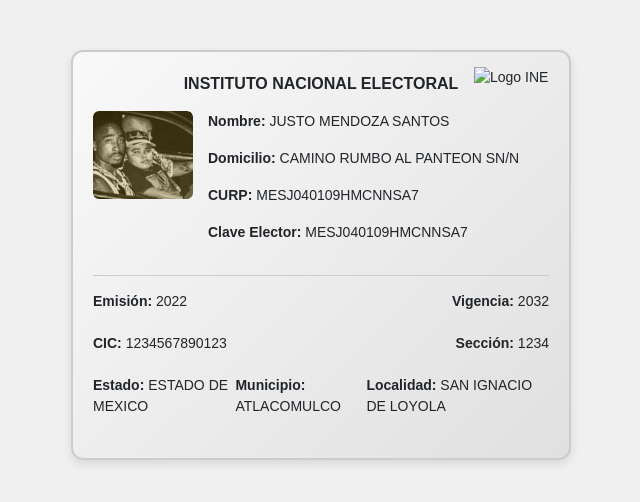
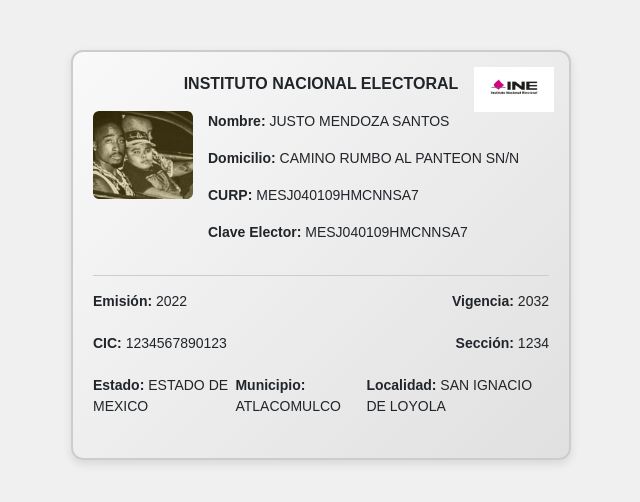
Before and after one commit to JustMsts/proyecto_ine_0, a plain HTML site: page index.html in a window 1280 px wide. Shown: the whole page, without its empty margins (319-959 px from the left). Drawn offline with nearby package versions, Linux system fonts and the light colour scheme.

Commit message:
Update index.html

```diff
--- a/index.html
+++ b/index.html
@@ -56,7 +56,7 @@
 
 <div class="ine-card">
   <!-- Logo INE -->
-  <img src="img/LOGO-INE.jpg" alt="Logo INE" class="ine-logo">
+  <img src="img/LOGO-INE-.jpg" alt="Logo INE" class="ine-logo">
 
   <div class="ine-header">INSTITUTO NACIONAL ELECTORAL</div>
 
```
